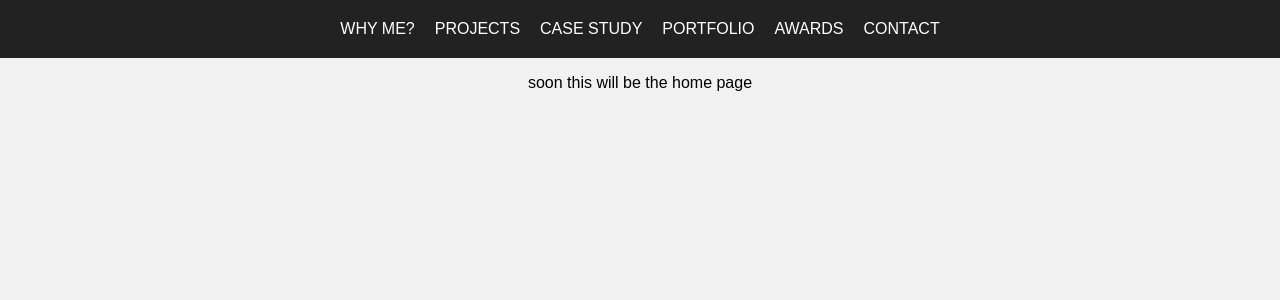
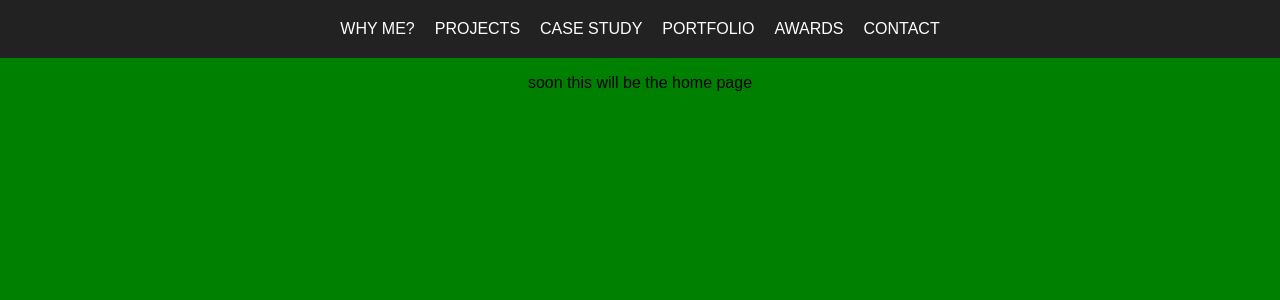
Before and after one commit to jayoharedee/assignment, a React app: page / in a window 1280 px wide. Shown: the top 300 px of the page. Built offline with nearby package versions, Linux system fonts and the light colour scheme.

Commit message:
colour changed

```diff
--- a/src/scss/style.scss
+++ b/src/scss/style.scss
@@ -1,3 +1,3 @@
 body {
-  background-color: blue($color: #000000);
+  background-color: green;
 }
```
